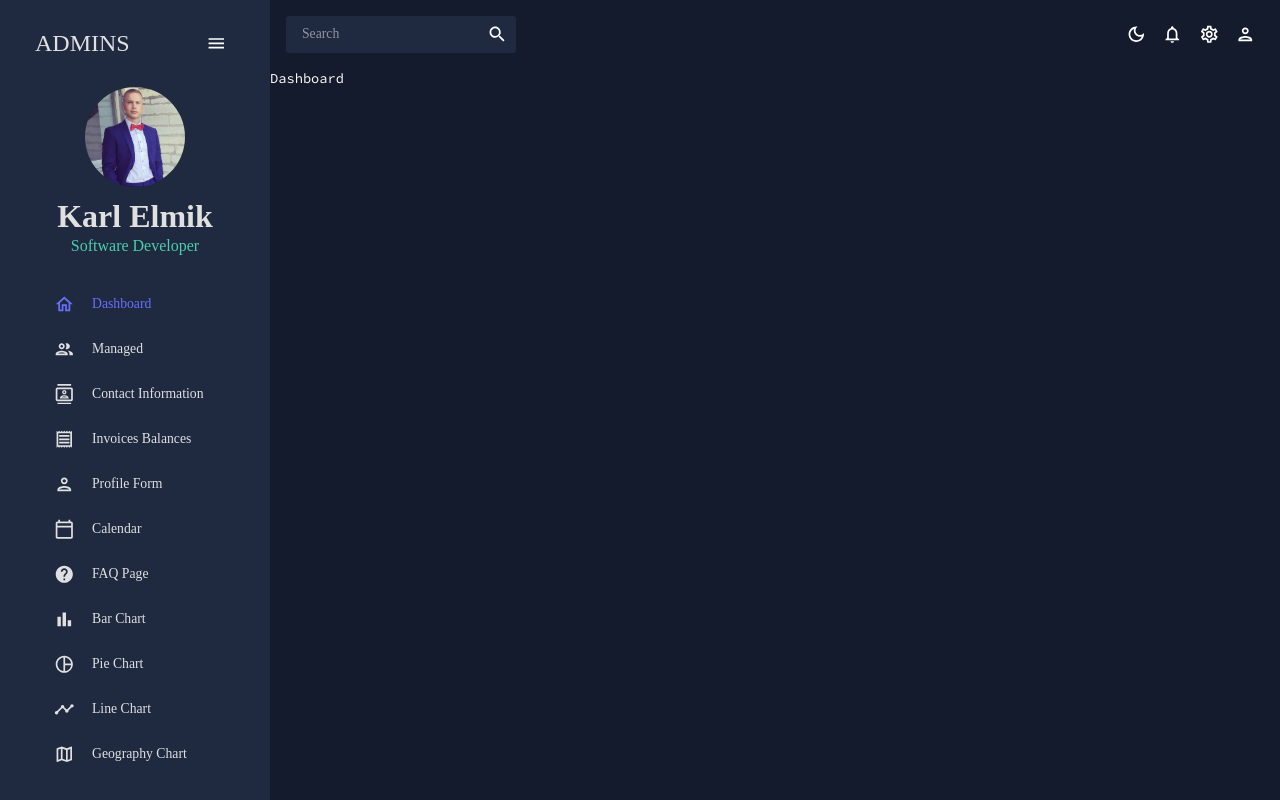
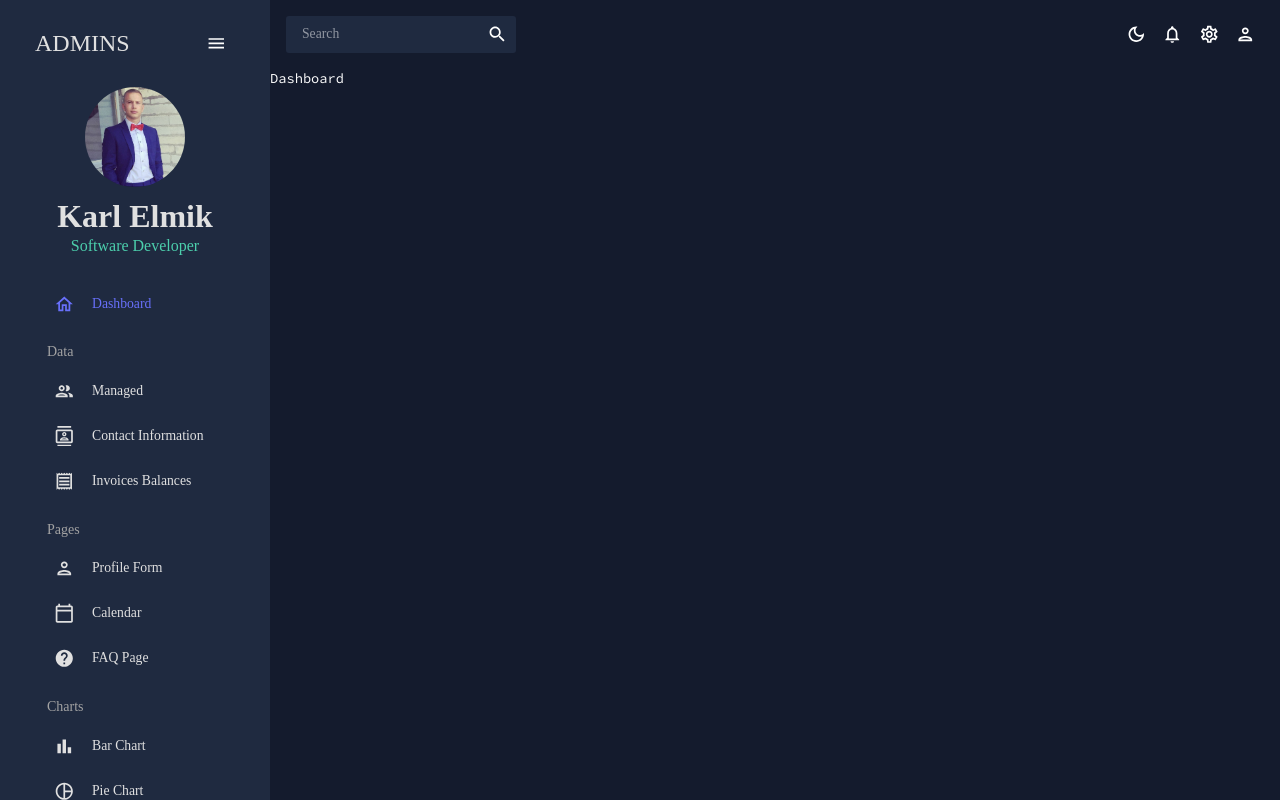
Before and after one commit to ElmikKA/Dashboard-web-application, a React (Create React App) app: page / in a window 1280 px wide. Built offline with nearby package versions, Linux system fonts and the light colour scheme.

Commit message:
added few lines to Sidebar

```diff
--- a/src/pages/global/Sidebar.jsx
+++ b/src/pages/global/Sidebar.jsx
@@ -99,6 +99,7 @@ function Sidebar() {
                             selected={selected}
                             setSelected={setSelected}
                         />
+                        <Typography variant="h6" color={colors.grey[300]} sx={{ m: "15px 0 5px 20px "}}>Data</Typography>
                         <Item
                             title="Managed"
                             to="/team"
@@ -120,6 +121,7 @@ function Sidebar() {
                             selected={selected}
                             setSelected={setSelected}
                         />
+                        <Typography variant="h6" color={colors.grey[300]} sx={{ m: "15px 0 5px 20px "}}>Pages</Typography>
                         <Item
                             title="Profile Form"
                             to="/form"
@@ -141,6 +143,7 @@ function Sidebar() {
                             selected={selected}
                             setSelected={setSelected}
                         />
+                        <Typography variant="h6" color={colors.grey[300]} sx={{ m: "15px 0 5px 20px "}}>Charts</Typography>
                         <Item
                             title="Bar Chart"
                             to="/bar"
```
